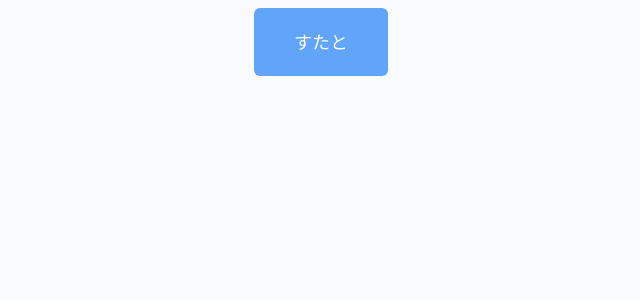
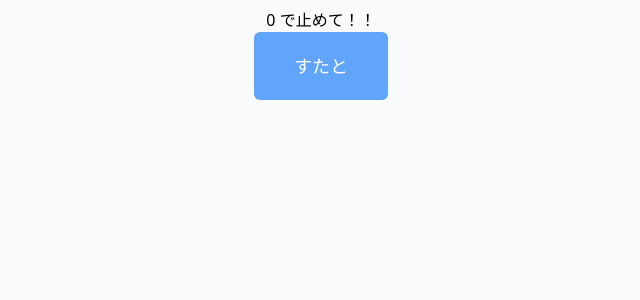
Before and after one commit to fujimmm331/free-nuxt-app, a Nuxt app: page /sample in a window 1280 px wide. Shown: the top 300 px of the page, without its empty margins (319-959 px from the left). Built offline with nearby package versions, Linux system fonts and the light colour scheme.

Commit message:
feat:ミリ秒も乱数で生成するように変更

```diff
--- a/src/pages/sample/index.vue
+++ b/src/pages/sample/index.vue
@@ -1,6 +1,9 @@
 <template>
   <div class="bg-gray-50 h-auto timer-game p-2">
     <div v-show="states.count > 0" :style="style">{{ states.count }}</div>
+    <div>
+      <span>{{ states.target.number }}</span> で止めて！！
+    </div>
     <button
       class="transition bg-blue-400 text-white pt-5 pb-5 pl-10 pr-10 rounded-md text-lg ease-in-out hover:bg-indigo-500 duration-300 "
       @click="onClickButton"
@@ -12,22 +15,41 @@
 <script setup lang="ts">
 import { computed, onMounted, reactive, ref } from 'vue'
 
-type States = {
+export type TimerGameStates = {
   count: number
   isCountUpping: boolean
+  target: {
+    number: number
+    status: 'SET' | 'UNSET'
+  }
+  ms: number
 }
 
-const states = reactive<States>({
+const states = reactive<TimerGameStates>({
   count: 0,
   isCountUpping: false,
+  target: {
+    number: 0,
+    status: 'UNSET'
+  },
+  ms:0
 })
 
 const onClickButton = () => {
+  setTargetAndMs()
   states.isCountUpping = !states.isCountUpping
   const timer = setInterval(() => {
     states.count ++
     if(!states.isCountUpping) clearInterval(timer)
-  }, 100)
+  }, states.ms)
+}
+
+const setTargetAndMs = () => {
+  if(states.target.status === 'SET') return
+
+  states.target.number = Math.floor( Math.random() * 300 )
+  states.target.status = 'SET'
+  states.ms = Math.floor( Math.random() * 60 ) + 10
 }
 
 const buttonText = computed(() => {
```
